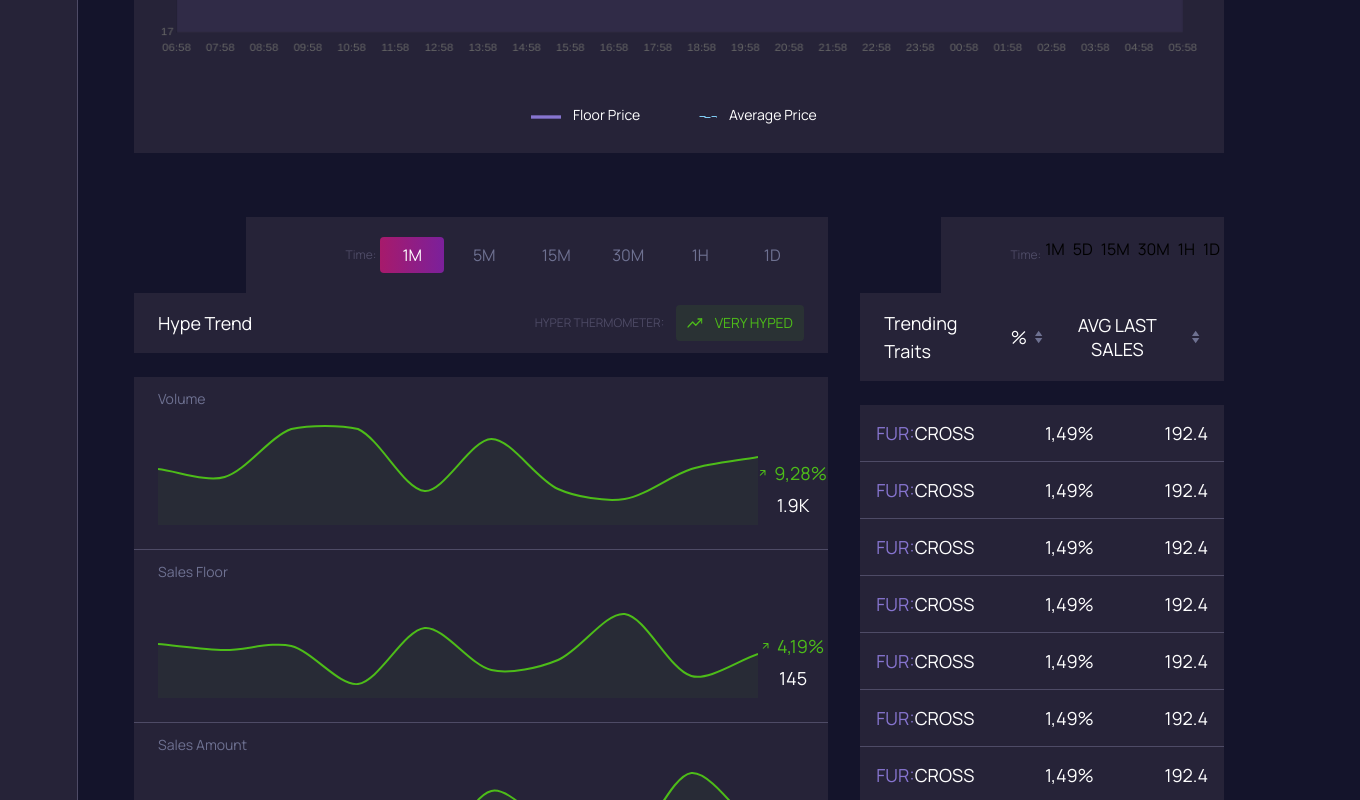
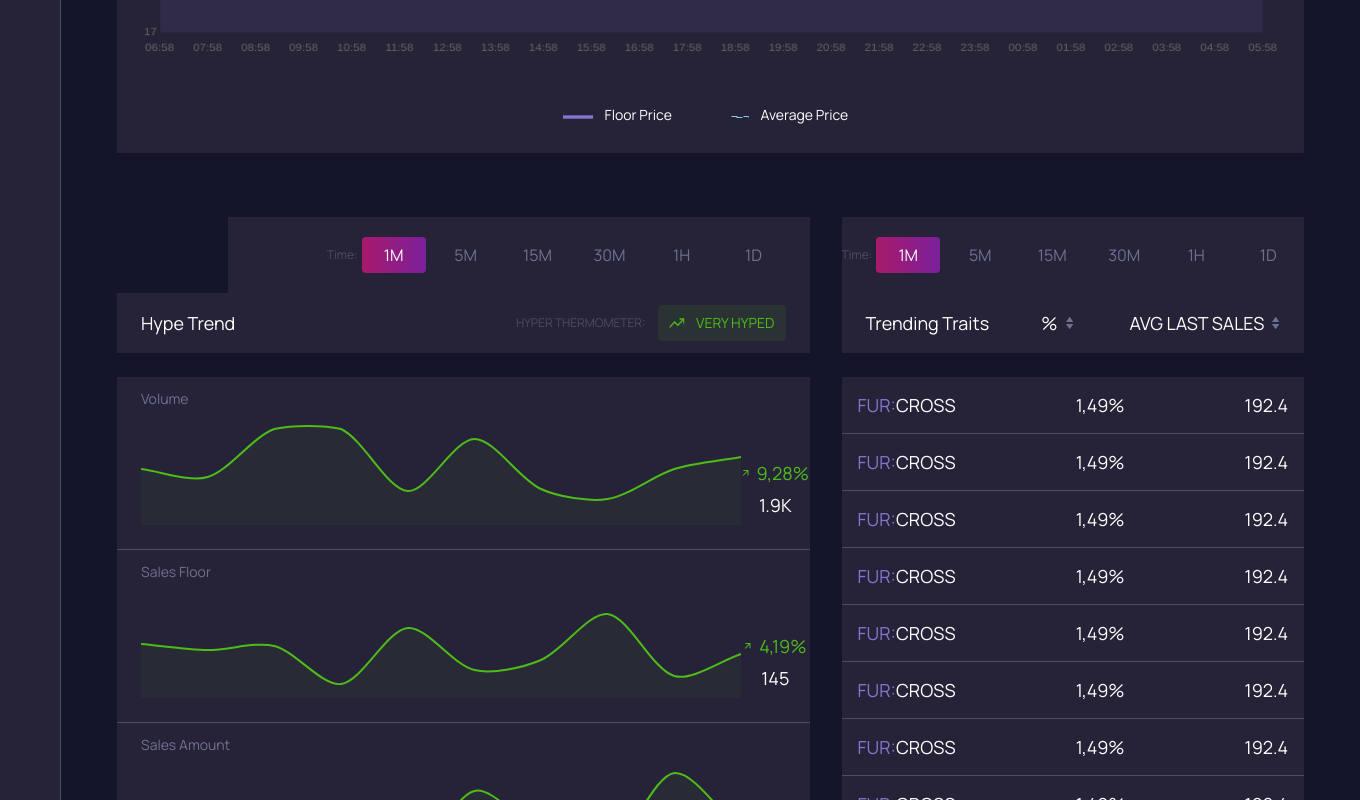
Before and after one commit to lucascawai/lumx-interview, a Next.js app: page /explore in a window 1280 px wide. Shown: the part 1388-2188 px from the top of the page, 1360 px wide, since content can reach past the window. Built offline with nearby package versions, Linux system fonts and the light colour scheme.

Commit message:
Change trending traits header

```diff
--- a/src/components/TrendingTraits/TrendingTraits.tsx
+++ b/src/components/TrendingTraits/TrendingTraits.tsx
@@ -1,43 +1,10 @@
-import HypeTrendSalesAmountGraph from '../HypeTrend/HypeTrendSalesAmountGraph'
-import HypeTrendSalesFloorGraph from '../HypeTrend/HypeTrendSalesFloorGraph'
-import HypeTrendVolumeGraph from '../HypeTrend/HypeTrendVolumeGraph'
-import Image from 'next/image'
 import TrendingTraitsItem from './TrendingTraitsItem'
+import TrendingTraitsHeader from './TredingTraitsHeader'
 
 const TrendingTraits = () => {
   return (
     <div className="flex-auto sm:ml-8">
-      <div className="flex flex-row justify-end">
-        <div className="flex-auto bg-gray-800"></div>
-        <div className="ml-3 flex flex-auto content-center justify-between bg-gray-700 py-5 sm:grow sm:justify-end">
-          <div className="text-xs leading-6 text-gray-600 sm:my-auto">Time:</div>
-          <div className="text-center sm:my-auto sm:mx-1 sm:h-9">1M</div>
-          <div className="text-center sm:my-auto sm:mx-1 sm:h-9">5D</div>
-          <div className="text-center sm:my-auto sm:mx-1 sm:h-9">15M</div>
-          <div className="text-center sm:my-auto sm:mx-1 sm:h-9">30M</div>
-          <div className="text-center sm:my-auto sm:mx-1 sm:h-9">1H</div>
-          <div className="text-center sm:my-auto sm:mx-1 sm:h-9">1D</div>
-        </div>
-      </div>
-      <div className="bg-gray-700">
-        <div className="flex flex-row content-center justify-between">
-          <div className="text-bold my-3 ml-3 align-middle text-lg text-gray-100 sm:my-4 sm:ml-6">
-            Trending Traits
-          </div>
-          <div className="flex flex-row">
-            <div className="text-bold my-auto mx-1 text-center align-middle text-lg leading-6 text-gray-100">
-              %
-            </div>
-            <Image src="/icn.svg" alt="Icon Up Down" width={8} height={10} className="mx-1" />
-          </div>
-          <div className="mr-5 flex flex-row">
-            <div className="text-bold my-auto mx-1 text-center align-middle text-lg leading-6 text-gray-100">
-              AVG LAST SALES
-            </div>
-            <Image src="/icn.svg" alt="Icon Up Down" width={8} height={10} className="mx-1" />
-          </div>
-        </div>
-      </div>
+      <TrendingTraitsHeader />
       <div className="mt-4 mb-10 bg-gray-700 sm:mb-28 sm:mt-6">
         {Array.from(Array(9).keys()).map((value, index) => {
           return <TrendingTraitsItem key={index} />
```
